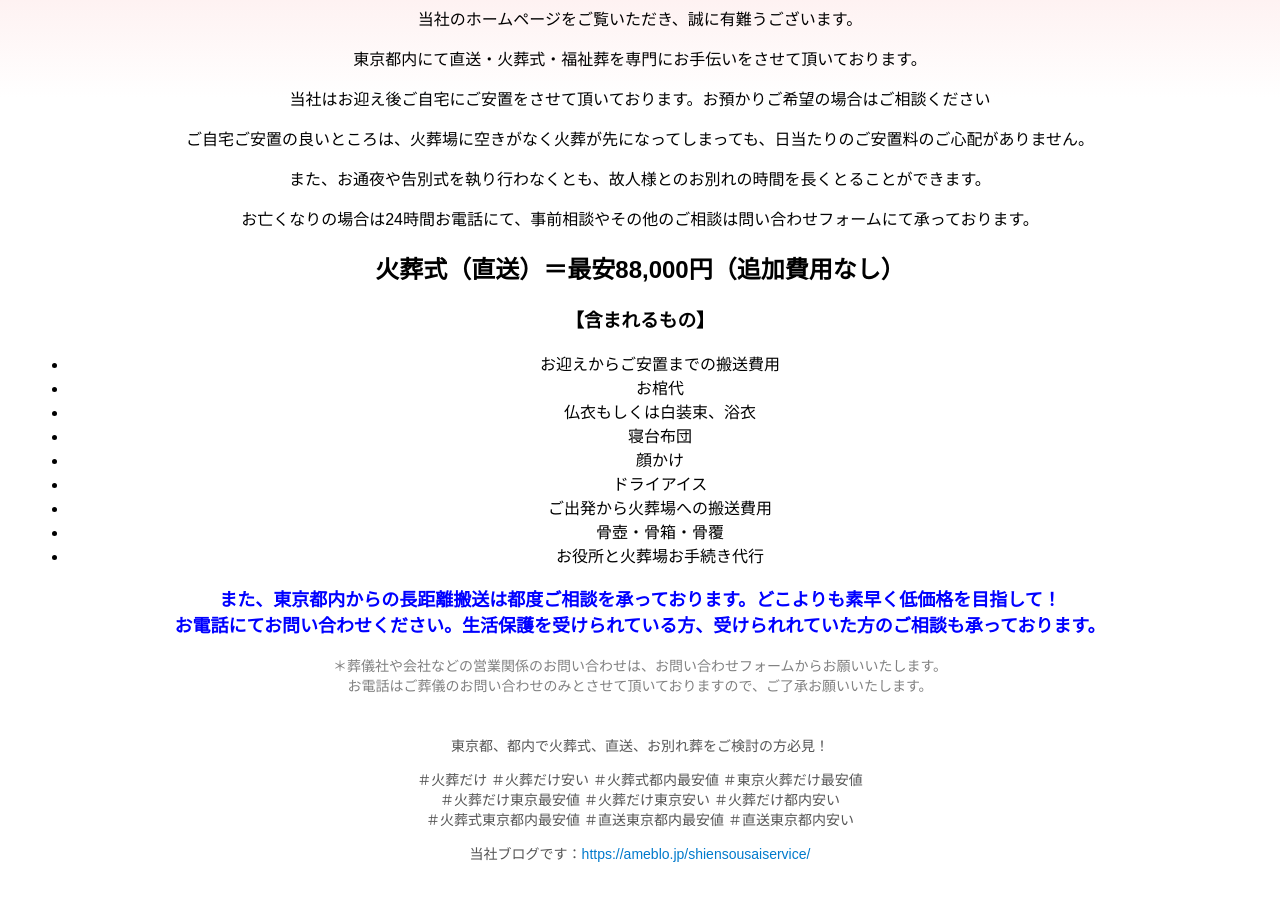
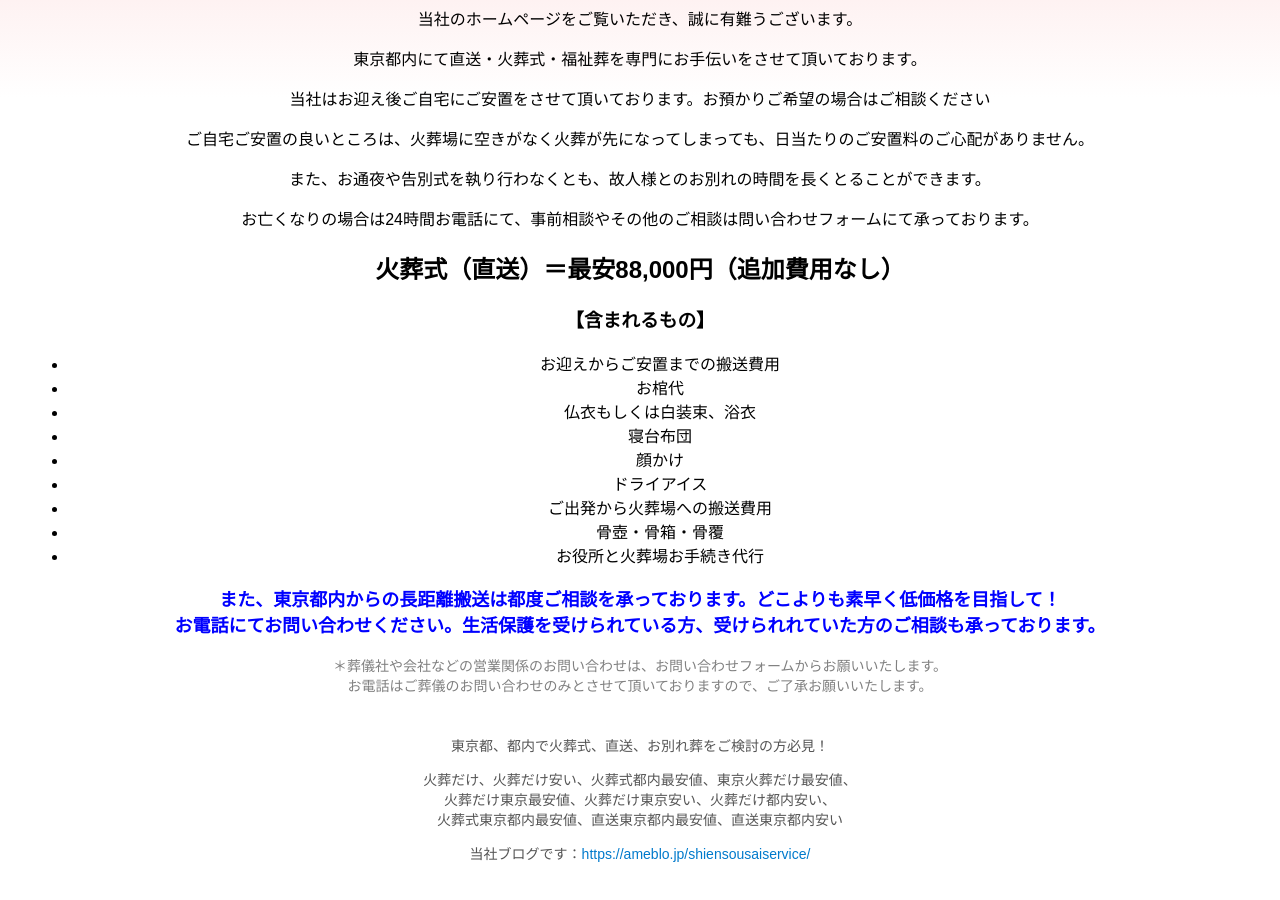
Before and after one commit to tokyokasouchokusou/funeral-service-site, a plain HTML site: page index.html in a window 1280 px wide. Shown: the part 104-1004 px from the top of the page. Drawn offline with Linux system fonts and the light colour scheme.

Commit message:
Update index.html

```diff
--- a/index.html
+++ b/index.html
@@ -125,13 +125,13 @@
     お電話はご葬儀のお問い合わせのみとさせて頂いておりますので、ご了承お願いいたします。
   </p>
 
-  <footer>
-    <p>東京都、都内で火葬式、直送、お別れ葬をご検討の方必見！</p>
-     <p>
-      ＃火葬だけ ＃火葬だけ安い ＃火葬式都内最安値 ＃東京火葬だけ最安値<br>
-      ＃火葬だけ東京最安値 ＃火葬だけ東京安い ＃火葬だけ都内安い<br>
-      ＃火葬式東京都内最安値 ＃直送東京都内最安値 ＃直送東京都内安い
-    </p>
+ <footer>
+  <p>東京都、都内で火葬式、直送、お別れ葬をご検討の方必見！</p>
+  <p>
+    火葬だけ、火葬だけ安い、火葬式都内最安値、東京火葬だけ最安値、<br>
+    火葬だけ東京最安値、火葬だけ東京安い、火葬だけ都内安い、<br>
+    火葬式東京都内最安値、直送東京都内最安値、直送東京都内安い
+  </p>
     <p>当社ブログです：<a href="https://ameblo.jp/shiensousaiservice/" target="_blank">https://ameblo.jp/shiensousaiservice/</a></p>
   </footer>
 </body>
```
